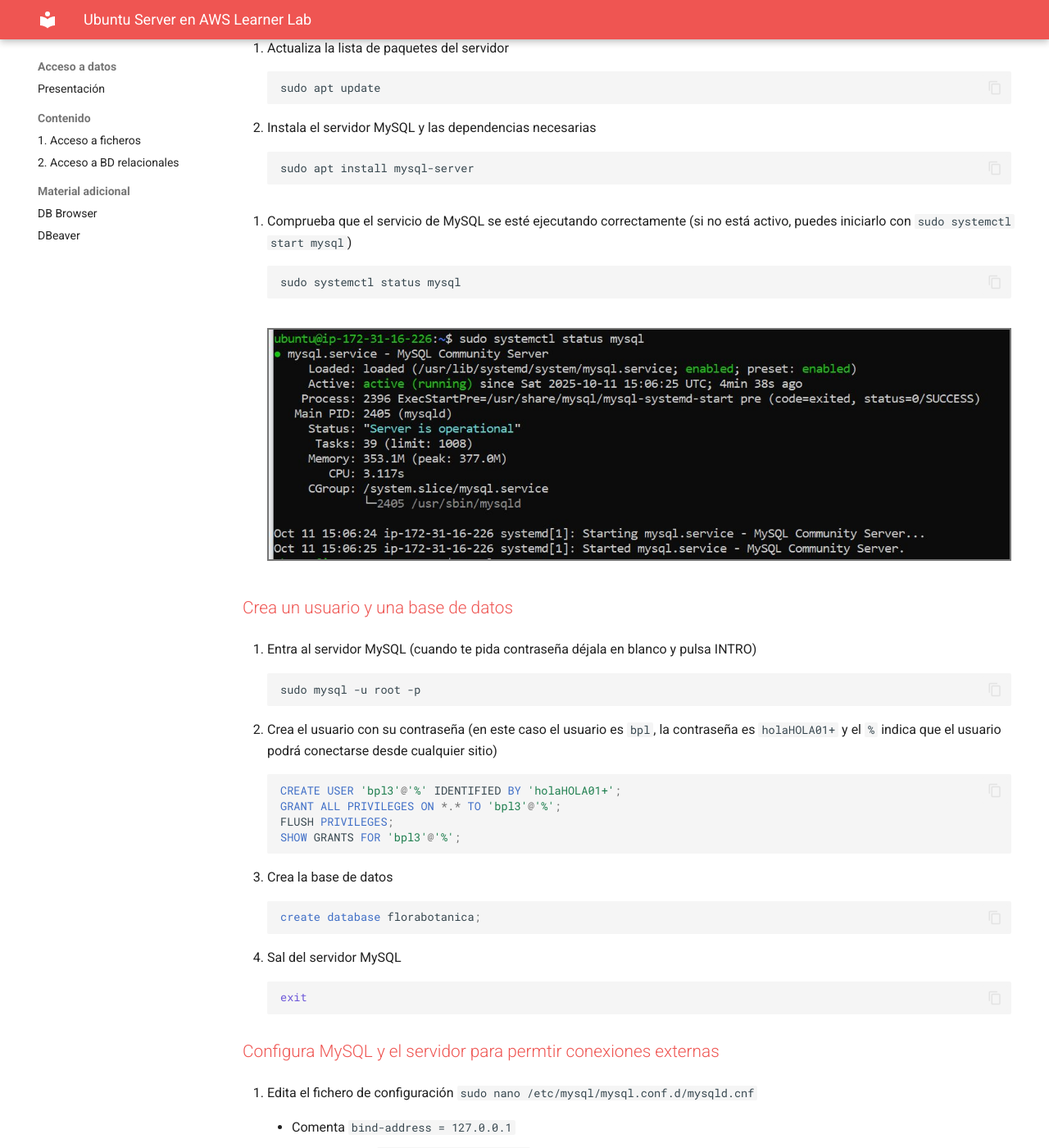
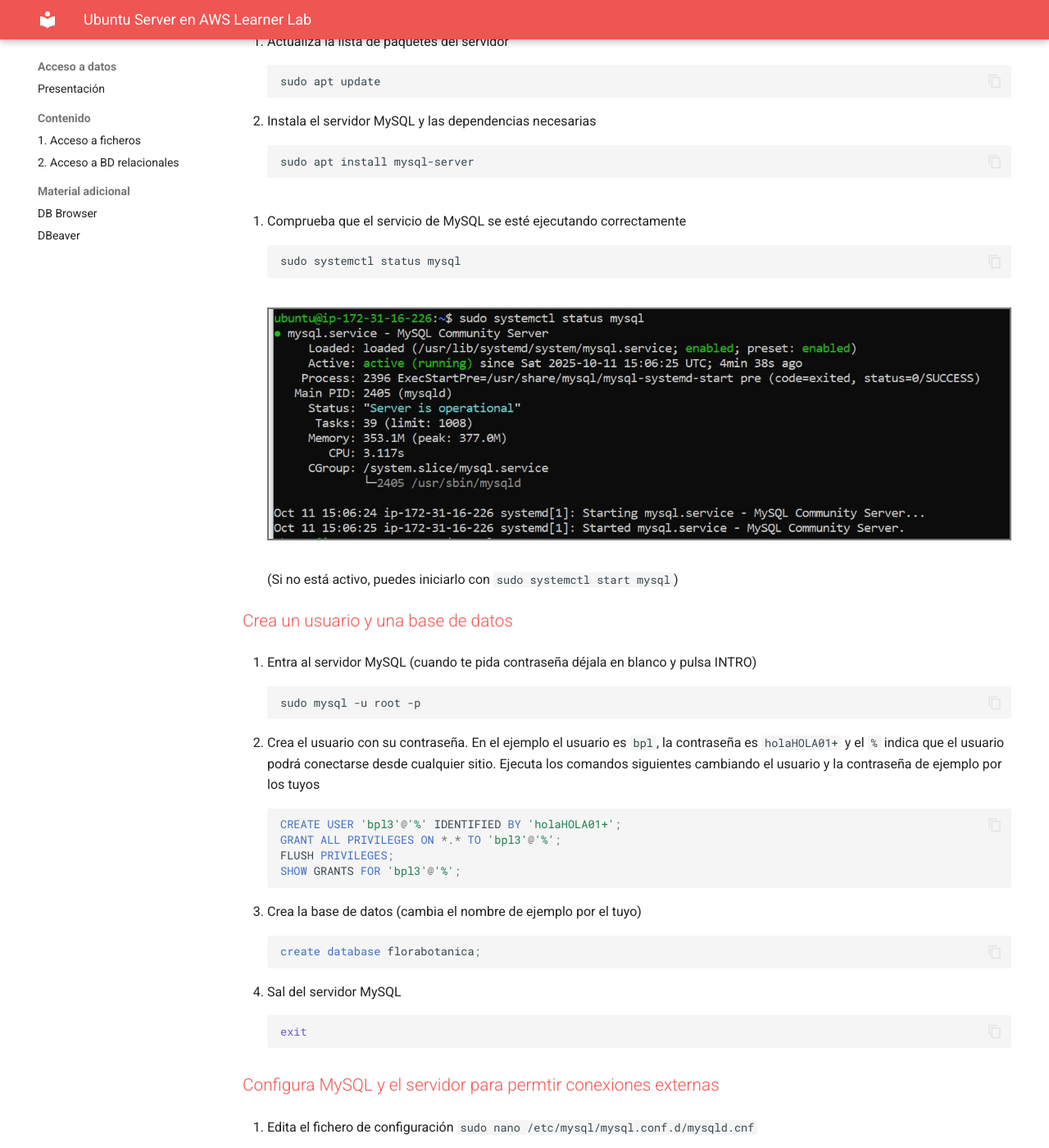
Before and after one commit to bpaterna/acceso_datos, an MkDocs documentation site: the page built from docs/AWSlab.md, in a window 1280 px wide and 1400 px high, scrolled down 9213 px. Shown: the whole window at 82% size. Built offline with MkDocs 1.6.1 and Material for MkDocs 9.7.7, drawn with Linux system fonts in a browser that asks for light colours; some of the changed text lies outside the part shown.

Commit message:
Update AWSlab.md

````diff
--- a/docs/AWSlab.md
+++ b/docs/AWSlab.md
@@ -50,7 +50,7 @@ A continuación se describen los pasos para crear un servidor Ubuntu en un labor
     ![Imagen 9](img/AWS/imagen_009.jpg)
     ![Imagen 10](img/AWS/imagen_010r.jpg)
 
-    <span class="mis_avisos">**Muy importante:** Verás que el navegador descarga la clave automáticamente. Guarda el fichero de la clave en lugar seguro porque te hará falta para conectar a tu servidor por SSH.</span>
+    <span class="mis_avisos">**Muy importante:** Verás que el navegador descarga el fichero .pem de tu clave automáticamente. Guárdalo en lugar seguro porque te hará falta para conectar a tu servidor por SSH.</span>
 
 4. Deja el resto de opciones como están y, en la parte derecha dentro del apartado `Resumen`, haz clic en el botón `Lanzar instancia`. Cuando la instancia termine de lanzarse aparecerá la siguiente imagen
     ![Imagen 12](img/AWS/imagen_012.jpg)
@@ -63,9 +63,7 @@ A continuación se describen los pasos para crear un servidor Ubuntu en un labor
     ```bash
     ssh -i nombre_clave ubuntu@nombre_servidor
     ```
-    Asegurate que el archivo .pem está en la carpeta desde la que lanzas el comando y sustituye `nombre_clave` por el de tu archivo .pem y `nombre_servidor`el nombre de tu servidor.
-
-    Si la conexión se ha establecido correctamente verás la siguiente información
+    Asegurate que el archivo .pem está en la carpeta desde la que lanzas el comando y sustituye `nombre_clave` por el de tu archivo .pem y `nombre_servidor`el nombre de tu servidor. Si la conexión se ha establecido correctamente verás la siguiente información
     ![Imagen 14](img/AWS/imagen_014.jpg)
 
 
@@ -89,12 +87,13 @@ A continuación se describen los pasos para crear un servidor Ubuntu en un labor
     ![Imagen 16](img/AWS/imagen_016.jpg)
 
 -->
-3. Comprueba que el servicio de MySQL se esté ejecutando correctamente (si no está activo, puedes iniciarlo con `sudo systemctl start mysql`)
+3. Comprueba que el servicio de MySQL se esté ejecutando correctamente
     ```bash
     sudo systemctl status mysql
     ```
     ![Imagen 17](img/AWS/imagen_017.jpg)
 
+    (Si no está activo, puedes iniciarlo con `sudo systemctl start mysql`)
 
 
 <span class="mi_h3">Crea un usuario y una base de datos</span>
@@ -104,7 +103,7 @@ A continuación se describen los pasos para crear un servidor Ubuntu en un labor
     sudo mysql -u root -p
     ```
 
-2. Crea el usuario con su contraseña (en este caso el usuario es `bpl`, la contraseña es `holaHOLA01+` y el `%` indica que el usuario podrá conectarse desde cualquier sitio)
+2. Crea el usuario con su contraseña. En el ejemplo el usuario es `bpl`, la contraseña es `holaHOLA01+` y el `%` indica que el usuario podrá conectarse desde cualquier sitio. Ejecuta los comandos siguientes cambiando el usuario y la contraseña de ejemplo por los tuyos
     ```sql
     CREATE USER 'bpl3'@'%' IDENTIFIED BY 'holaHOLA01+';
     GRANT ALL PRIVILEGES ON *.* TO 'bpl3'@'%';
@@ -112,7 +111,7 @@ A continuación se describen los pasos para crear un servidor Ubuntu en un labor
     SHOW GRANTS FOR 'bpl3'@'%';
     ```
 
-3. Crea la base de datos
+3. Crea la base de datos (cambia el nombre de ejemplo por el tuyo)
     ```sql
     create database florabotanica;
     ```
````
Also changed, not shown: other parts of docs/AWSlab.md (+2 -1 lines).
